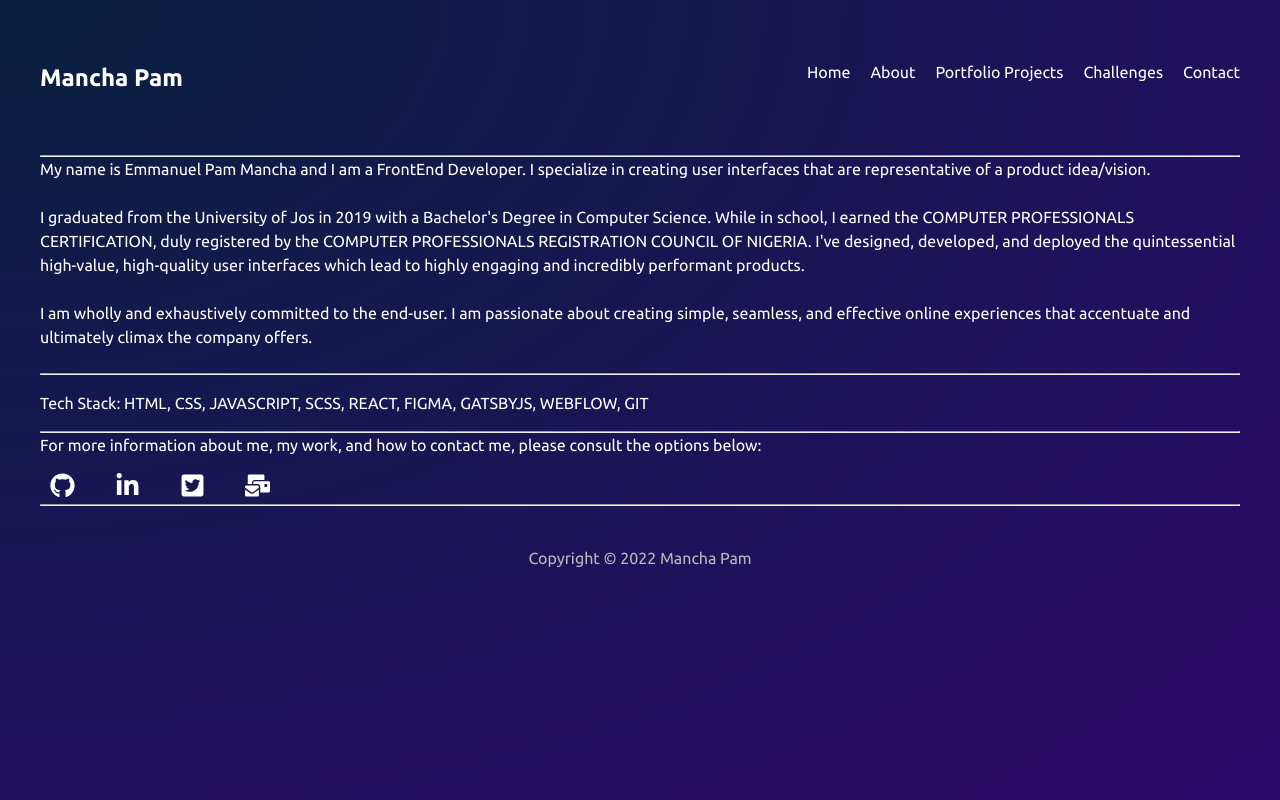
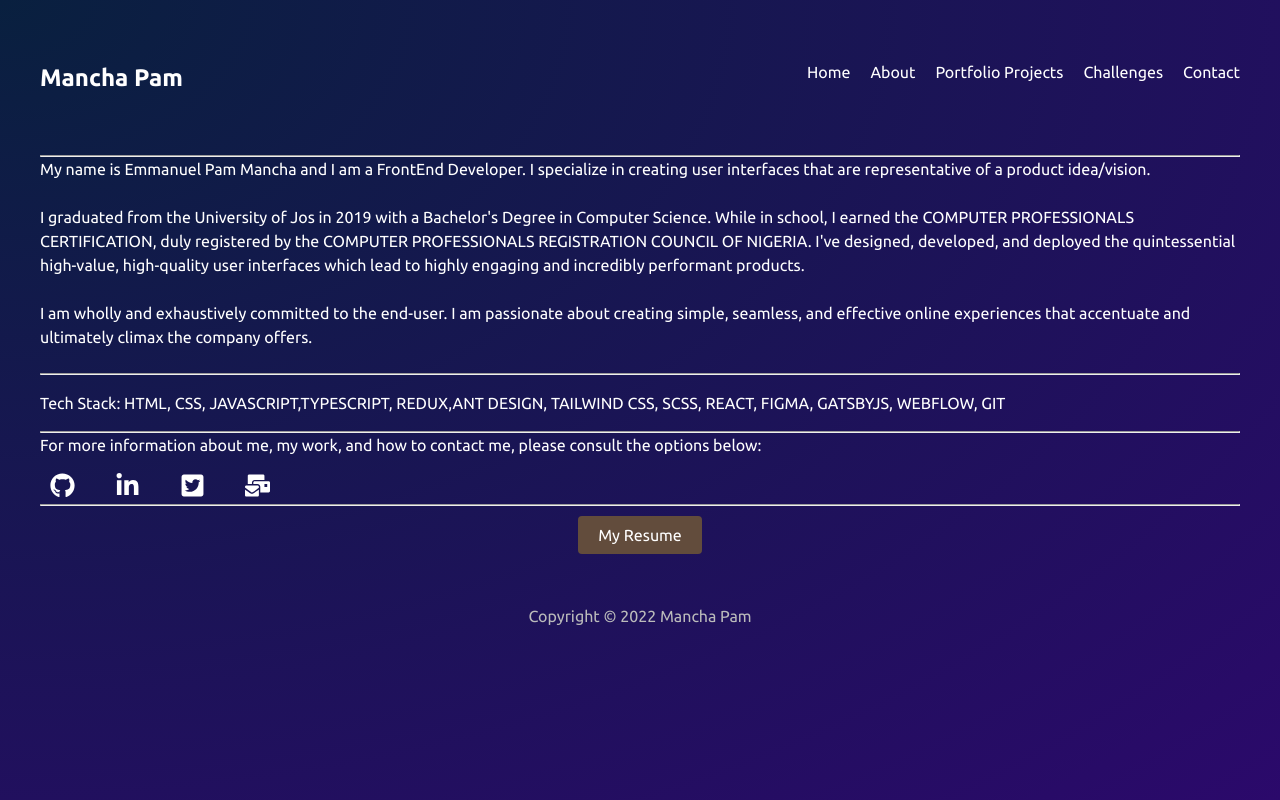
Before and after one commit to Mancha01/the-portfolio, a Gatsby site in the folder man-portfolio/: page /about in a window 1280 px wide. Built offline with nearby package versions, Linux system fonts and the light colour scheme; Gatsby itself is replaced by a stand-in of ours; a web font is replaced by a local one.

Commit message:
resume updates and card animation

```diff
--- a/man-portfolio/package.json
+++ b/man-portfolio/package.json
@@ -17,6 +17,7 @@
     "@fortawesome/fontawesome-svg-core": "^6.1.1",
     "@fortawesome/free-solid-svg-icons": "^6.1.1",
     "@fortawesome/react-fontawesome": "^0.1.18",
+    "framer-motion": "^10.16.4",
     "gatsby": "^4.12.1",
     "gatsby-image": "^3.11.0",
     "gatsby-plugin-google-gtag": "^4.13.0",
--- a/man-portfolio/src/pages/about.js
+++ b/man-portfolio/src/pages/about.js
@@ -1,65 +1,92 @@
-import React from 'react'
-import Layout from '../components/layout';
-import { FaGithub, FaLinkedinIn, FaTwitterSquare, FaMailBulk} from 'react-icons/fa';
-import '../styles/global.css'
-
+import React from "react"
+import Layout from "../components/layout"
+import {
+  FaGithub,
+  FaLinkedinIn,
+  FaTwitterSquare,
+  FaMailBulk,
+} from "react-icons/fa"
+import "../styles/global.css"
 
 const About = () => {
   return (
     <Layout>
-    <div className='about'>
+      <div className="about">
         <p>
           <hr />
-            My name is Emmanuel Pam Mancha and I am a FrontEnd Developer. I specialize in creating user interfaces that are
-representative of a product idea/vision.
-
+          My name is Emmanuel Pam Mancha and I am a FrontEnd Developer. I
+          specialize in creating user interfaces that are representative of a
+          product idea/vision.
           <br />
           <br />
-
-I graduated from the University of Jos in 2019 with a Bachelor's Degree in Computer Science. While in school, I
-earned the COMPUTER PROFESSIONALS CERTIFICATION, duly registered by the COMPUTER PROFESSIONALS REGISTRATION
-COUNCIL OF NIGERIA. I've designed, developed, and deployed the quintessential high-value, high-quality user
-interfaces which lead to highly engaging and incredibly performant products.
-
+          I graduated from the University of Jos in 2019 with a Bachelor's
+          Degree in Computer Science. While in school, I earned the COMPUTER
+          PROFESSIONALS CERTIFICATION, duly registered by the COMPUTER
+          PROFESSIONALS REGISTRATION COUNCIL OF NIGERIA. I've designed,
+          developed, and deployed the quintessential high-value, high-quality
+          user interfaces which lead to highly engaging and incredibly
+          performant products.
           <br />
           <br />
-
-I am wholly and exhaustively committed to the end-user. I am passionate about creating simple, seamless, and effective
-online experiences that accentuate and ultimately climax the company offers.
-
+          I am wholly and exhaustively committed to the end-user. I am
+          passionate about creating simple, seamless, and effective online
+          experiences that accentuate and ultimately climax the company offers.
           <br />
           <br />
-
           <hr />
-
-<p>Tech Stack: HTML, CSS, JAVASCRIPT, SCSS, REACT, FIGMA, GATSBYJS, WEBFLOW, GIT</p>
-
-
+          <p>
+            Tech Stack: HTML, CSS, JAVASCRIPT,TYPESCRIPT, REDUX,ANT DESIGN,
+            TAILWIND CSS, SCSS, REACT, FIGMA, GATSBYJS, WEBFLOW, GIT
+          </p>
           <hr />
-
-For more information about me, my work, and how to contact me, please consult the options below:
+          For more information about me, my work, and how to contact me, please
+          consult the options below:
         </p>
       </div>
 
       <div>
-    <a href="https://github.com/Mancha01" className='fa-icons' target='_blank'>
+        <a
+          href="https://github.com/Mancha01"
+          className="fa-icons"
+          target="_blank"
+        >
           <FaGithub />
         </a>
-    <a href="https://www.linkedin.com/in/emmanuel-pam-081b89ab/" className='fa-icons' target='_blank'>
+        <a
+          href="https://www.linkedin.com/in/emmanuel-pam-081b89ab/"
+          className="fa-icons"
+          target="_blank"
+        >
           <FaLinkedinIn />
         </a>
-    <a href="https://twitter.com/EmmanuelPam9" className='fa-icons' target='_blank'>
+        <a
+          href="https://twitter.com/EmmanuelPam9"
+          className="fa-icons"
+          target="_blank"
+        >
           <FaTwitterSquare />
         </a>
 
-    <a href = "mailto: pamemmanuel0@gmail.com" className='fa-icons' target='_blank'>
+        <a
+          href="mailto: pamemmanuel0@gmail.com"
+          className="fa-icons"
+          target="_blank"
+        >
           <FaMailBulk />
         </a>
-
       </div>
       <hr />
+      <div className="download-button-container">
+        <a
+          href="https://drive.google.com/file/d/1YhF5Qt6hIzeW8cBtvc5PxSpmcOWRt-oi/view?usp=sharing"
+          className="download-button"
+          target="_blank"
+        >
+          My Resume
+        </a>
+      </div>
     </Layout>
   )
 }
 
-export default About;
+export default About
--- a/man-portfolio/src/styles/global.css
+++ b/man-portfolio/src/styles/global.css
@@ -1,17 +1,22 @@
-@import url('https://fonts.googleapis.com/css2?family=Rubik+Moonrocks&family=Ubuntu:wght@300;400;500;700&display=swap');
+@import url("https://fonts.googleapis.com/css2?family=Rubik+Moonrocks&family=Ubuntu:wght@300;400;500;700&display=swap");
 
 * {
   margin: 0;
   padding: 0;
   text-decoration: none;
-  font-family: 'Ubuntu';
+  font-family: "Ubuntu";
   color: white;
 }
-html, body {
+html,
+body {
   min-height: 100%;
 }
 body {
-  background: radial-gradient(at top left, rgba(9, 32, 63, 1) 0%, rgba(43,9,107,1) 100%);
+  background: radial-gradient(
+    at top left,
+    rgba(9, 32, 63, 1) 0%,
+    rgba(43, 9, 107, 1) 100%
+  );
   background-repeat: no-repeat;
 }
 p {
@@ -43,36 +48,33 @@ nav a {
 }
 nav a:hover {
   border-color: white;
-
 }
-footer p{
+footer p {
   text-align: center;
   color: #bbb;
   margin: 40px auto;
 }
 
-.blog{
+.blog {
   max-width: 100vw;
   display: flex;
   align-items: flex-start;
   flex-direction: column;
-
 }
 
-.blog img{
+.blog img {
   margin-bottom: 50px;
   max-width: 100vw;
-
 }
-.challenges{
+.challenges {
   display: flex;
   flex-direction: column;
   justify-items: center;
 }
-.challenges iframe{
+.challenges iframe {
   margin-top: 20px;
 }
-.challenges h1{
+.challenges h1 {
   margin-bottom: 20px;
 }
 
@@ -80,11 +82,34 @@ max-width: 100vw;
   margin-right: 20px;
   padding: 10px;
   font-size: 25px;
-
 }
 
-@media (max-width: 780px){
-  .about{
+/* the download button */
+.download-button {
+  display: inline-block;
+  padding: 10px 20px;
+  background-color: #624c3c; /* Change to your preferred button color */
+  color: #fff;
+  text-decoration: none;
+  border: none;
+  border-radius: 4px;
+  font-size: 16px;
+  margin: 10px 0;
+  cursor: pointer;
+  transition: all 0.3s ease;
+}
+
+.download-button:hover {
+  background-color: #f4bf96;
+  color: #31261e;
+}
+
+.download-button-container {
+  text-align: center;
+}
+
+@media (max-width: 780px) {
+  .about {
     padding: 10px;
   }
   .contact {
@@ -92,24 +117,22 @@ padding-left: 20px;
     padding-right: 20px;
   }
 
-   .challenges iframe{
+  .challenges iframe {
     max-width: 100%;
   }
-   .challenges{
+  .challenges {
     padding: 25px;
   }
 
-   .challenges h1{
+  .challenges h1 {
     padding-left: 20px;
     margin-bottom: 20px;
   }
 }
 
-
-
-.contact h1{
+.contact h1 {
   margin-bottom: 20px;
 }
-.contact h3{
+.contact h3 {
   margin-bottom: 50px;
 }
```
Also changed, not shown: man-portfolio/src/pages/projects/index.js (+21 -1 lines), 1 other file. Lines whose indentation alone changed are shown as unchanged.
